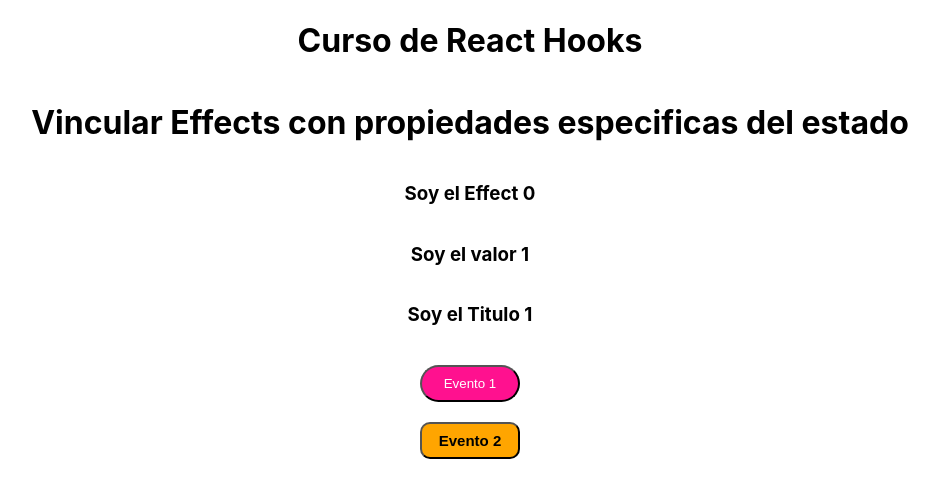
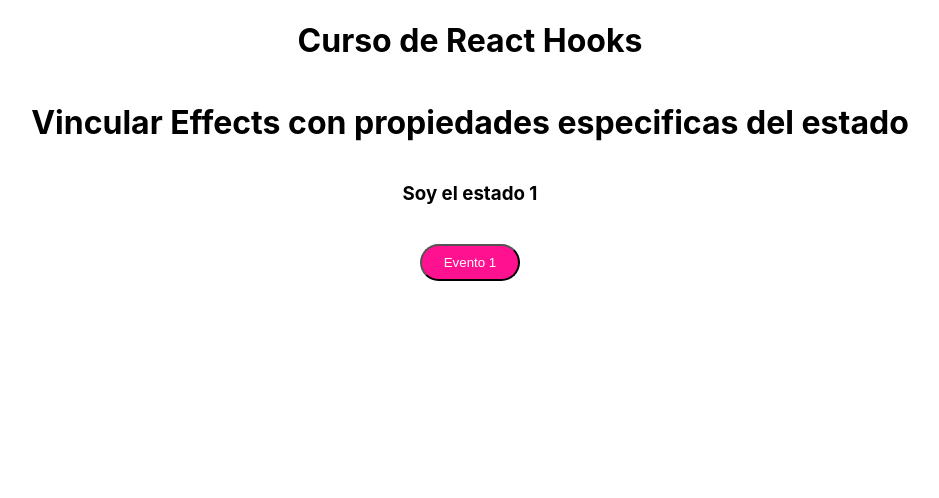
Before and after one commit to FMFigueroa/React-Hooks-Essentials, a React (Create React App) app: page / in a window 1280 px wide. Shown: the top 498 px of the page, without its empty margins (170-1109 px from the left). Built offline with nearby package versions, Linux system fonts and the light colour scheme.

Commit message:
componentDidMount

```diff
--- a/src/componentes/MiComponente.js
+++ b/src/componentes/MiComponente.js
@@ -1,24 +1,21 @@
 import React, { useEffect, useState } from "react";
 
 export default function Micomponente() {
-  const [conteo, setConteo] = useState(0);
+  const [conteo, setConteo] = useState(1);
   const [opcion, setOpcion] = useState({
     titulo: 1,
     valor: 1,
   });
 
   useEffect(() => {
-    console.log('test')
-    setConteo( conteo + 1 ) // se ejecuta una sola vez y luego si cambia el estado de la propiedad opcion espeficicamente el valor.
-  },[opcion.valor]);  // esta dependencia rastrea el estado de una propiedad diferente,
-                    //es util para controlar el cambio el estado de otra propiedad de forma controlada.
+    console.log('test');
+    document.title= `Conteo: ${conteo}`;
 
-  const metodoUno = () => {
+  },[/* conteo */]);
+
+  const metodoDidMount = () => {
     setOpcion( {...opcion, titulo: opcion.titulo + 1})
-  };
-  const metodoDos = () => {
-    setOpcion( {...opcion, valor: opcion.valor +1 })
-    // cuando cabia su estado, useEffect lo detecta y cambia el estado de otra propiedad.
+    setConteo( conteo + 1 ) ;
   };
 
   return (
@@ -27,10 +24,8 @@ export default function Micomponente() {
       style={{ display: "flex", flexDirection: "column", alignItems: "center" }}
     >
       <h1>Vincular Effects con propiedades especificas del estado</h1>
-      <h3>{`Soy el Effect ${conteo -1 }`}</h3>
-      <h3>{`Soy el valor ${opcion.valor}` }</h3>
-      <h3>{`Soy el Titulo ${opcion.titulo}` }</h3>
-      <button onClick={metodoUno} style={{
+      <h3>{`Soy el estado ${opcion.titulo}`}</h3>
+      <button onClick={metodoDidMount} style={{
           marginTop: 20,
           borderRadius: 50,
           backgroundColor: '#f08e',
@@ -41,22 +36,6 @@ export default function Micomponente() {
         }}>
         Evento 1
       </button>
-      <button
-        onClick={metodoDos}
-        style={{
-          marginTop: 20,
-          borderRadius: 10,
-          backgroundColor: "#ffa500",
-          width: 100,
-          padding:8,
-          color:'black',
-          fontSize:15,
-          fontWeight:'bold',
-          //borderWidth:5,
-        }}
-      >
-        Evento 2
-      </button>
     </div>
   );
 }
```
